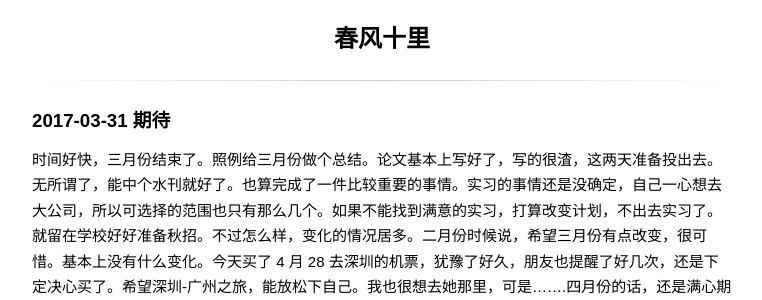
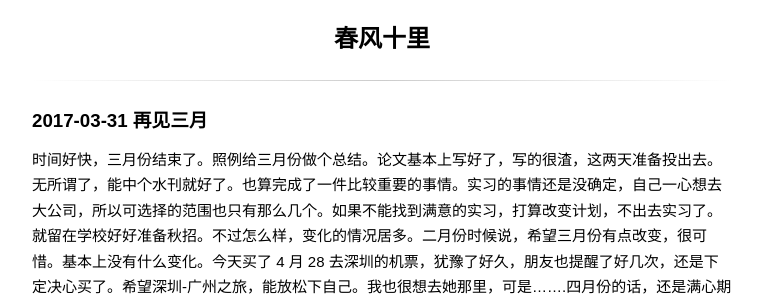
Before and after one commit to wuchangfeng/wuchangfeng.github.io, a Jekyll site: the page built from diary.md, in a window 1280 px wide and 900 px high. Shown: the part 128-428 px from the top of the window, without its empty margins (258-1020 px from the left). Built offline with Jekyll 4.4.1, drawn with Linux system fonts in a browser that asks for light colours; some web fonts are replaced; comment, search, counter and statistics services are not loaded.

Commit message:
blog update

```diff
--- a/diary.md
+++ b/diary.md
@@ -2,7 +2,7 @@
 title: 春风十里
 ---
 
-### 2017-03-31 期待
+### 2017-03-31 再见三月
 
 时间好快，三月份结束了。照例给三月份做个总结。论文基本上写好了，写的很渣，这两天准备投出去。无所谓了，能中个水刊就好了。也算完成了一件比较重要的事情。实习的事情还是没确定，自己一心想去大公司，所以可选择的范围也只有那么几个。如果不能找到满意的实习，打算改变计划，不出去实习了。就留在学校好好准备秋招。不过怎么样，变化的情况居多。二月份时候说，希望三月份有点改变，很可惜。基本上没有什么变化。今天买了 4 月 28 去深圳的机票，犹豫了好久，朋友也提醒了好几次，还是下定决心买了。希望深圳-广州之旅，能放松下自己。我也很想去她那里，可是.......四月份的话，还是满心期待。希望能够有自己满意的结果。哎，不知道未来会怎么样。这段比较难忘的时光，也只有自己知道。偶然从后往前翻一翻这几个月写的东西，有一点感触。大部时间，都不敢往回看。这个地方，也算是很“隐蔽”了，未来某一天，如果我觉得没必要了，我会删掉它。不过，我希望这一天来得晚点或者永远不会来。哎，与高中好友聊天，他说人的不甘心来源于嫉妒。听着还真有点道理。不过，我也没有什么好嫉妒的，毕竟我给不了人家什么。人生啊，就这样。有一天，我问好友，问他我变了没有。果然，说我变得好忧郁，听着有点难过。别这样，人总是要向前走。
 
```
